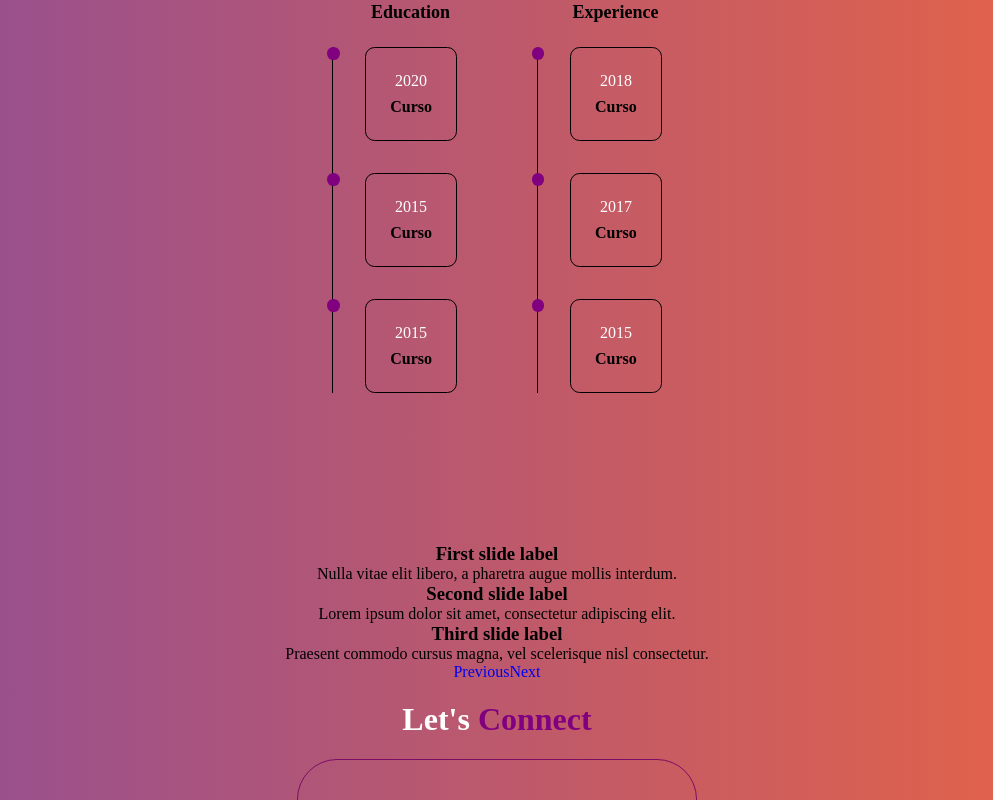
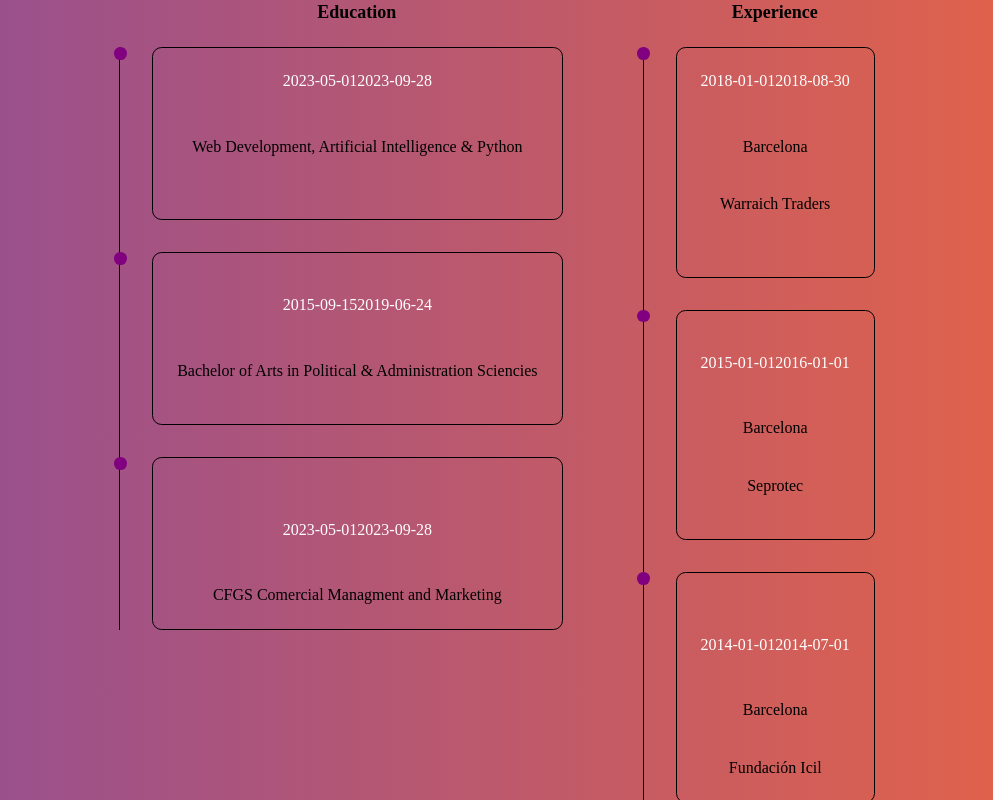
Before and after one commit to Sairazulfiqar/my-portfolio, a React (Create React App) app: page / in a window 1280 px wide. Shown: the part 1340-2140 px from the top of the page, without its empty margins (143-1136 px from the left). Built offline with nearby package versions, Linux system fonts and the light colour scheme.

Commit message:
portfolio

```diff
--- a/src/components/Education.js
+++ b/src/components/Education.js
@@ -1,9 +1,12 @@
-import React from 'react'
+import React, { useState } from 'react';
 import "../App.css";
+import data from "./data.json";
 
-export const Education = () =>{
+export const Education = () => {
+  const [jsonData, setJsonData] = useState(data)
 
   return (
+
     <div className="flex-child4" id="Education">
 
       <div className='education-row'>
@@ -13,22 +16,34 @@ export const Education = () =>{
           <div className='education-box'>
             <div className='education-content'>
               <div className='content'>
-                <div className='year'> 2020 </div>
-                <h3> Curso</h3>
+                <div className='year'> {data.education.map((education) => {
+                  return <option> {education.f_start1}{education.f_end1}</option>
+                })} </div>
+                <h3> {data.education.map((education) => {
+                  return <option>{education.title1}</option>
+                })} </h3>
               </div>
             </div>
 
             <div className='education-content'>
               <div className='content'>
-                <div className='year'> 2015 </div>
-                <h3> Curso</h3>
+                <div className='year'> {data.education.map((education) => {
+                  return <option> {education.f_start2}{education.f_end2}</option>
+                })} </div>
+                <h3> {data.education.map((education) => {
+                  return <option>{education.title2}</option>
+                })}</h3>
               </div>
             </div>
 
             <div className='education-content'>
               <div className='content'>
-                <div className='year'> 2015 </div>
-                <h3> Curso</h3>
+                <div className='year'> {data.education.map((education) => {
+                  return <option> {education.f_start3}{education.f_end3}</option>
+                })} </div>
+                <h3> {data.education.map((education) => {
+                  return <option>{education.title3}</option>
+                })}</h3>
               </div>
             </div>
           </div>
@@ -40,22 +55,43 @@ export const Education = () =>{
           <div className='education-box'>
             <div className='education-content'>
               <div className='content'>
-                <div className='year'> 2018 </div>
-                <h3> Curso</h3>
+                <div className='year'> {data.workexperience.map((workexperience) => {
+                  return <option> {workexperience.f_start1}{workexperience.f_end1}</option>
+                })}   </div>
+                <h3 className='Location'> {data.workexperience.map((workexperience) => {
+                  return <option> {workexperience.location1}</option>
+                })} </h3>
+                <h3> {data.workexperience.map((workexperience) => {
+                  return <option> {workexperience.company1}</option>
+                })} </h3>
               </div>
             </div>
 
             <div className='education-content'>
               <div className='content'>
-                <div className='year'> 2017 </div>
-                <h3> Curso</h3>
+                <div className='year'> {data.workexperience.map((workexperience) => {
+                  return <option> {workexperience.f_start2}{workexperience.f_end2} </option>
+                })}</div>
+                <h3 className='Location'> {data.workexperience.map((workexperience) => {
+                  return <option> {workexperience.location2}</option>
+                })} </h3>
+                <h3> {data.workexperience.map((workexperience) => {
+                  return <option> {workexperience.company2}</option>
+                })}</h3>
               </div>
             </div>
 
             <div className='education-content'>
               <div className='content'>
-                <div className='year'> 2015 </div>
-                <h3> Curso</h3>
+                <div className='year'> {data.workexperience.map((workexperience) => {
+                  return <option> {workexperience.f_start3}{workexperience.f_end3} </option>
+                })} </div>
+                <h3 className='Location'> {data.workexperience.map((workexperience) => {
+                  return <option> {workexperience.location3}</option>
+                })} </h3>
+                <h3> {data.workexperience.map((workexperience) => {
+                  return <option> {workexperience.company3}</option>
+                })}</h3>
               </div>
             </div>
           </div>
--- /dev/null
+++ b/src/components/data.json
@@ -0,0 +1,52 @@
+{
+    "name":"Saira Zulfiqar",
+    "email": "sairazulfiqar@hotmail.com",
+    "education":[
+        {
+            "title1": "Web Development, Artificial Intelligence & Python",
+            "entity": "Fundació Esplai",
+            "f_start1":"2023-05-01",
+            "f_end1":"2023-09-28"
+        },
+        {
+            "title2": "Bachelor of Arts in Political & Administration Sciencies",
+            "entity": "University of Pompeu Fabra",
+            "f_start2":"2015-09-15",
+            "f_end2":"2019-06-24"
+        },
+        {
+            "title3": "CFGS Comercial Managment and Marketing",
+            "entity": "Fundació Esplai",
+            "f_start3":"2023-05-01",
+            "f_end3":"2023-09-28"
+        }
+    ],
+    "workexperience": [
+        {
+            "company1": "Warraich Traders",
+            "location1": "Barcelona",
+            "f_start1": "2018-01-01",
+            "f_end1":"2018-08-30"
+        },
+        {
+            "company2": "Seprotec",
+            "location2": "Barcelona",
+            "f_start2": "2015-01-01",
+            "f_end2":"2016-01-01"
+        },
+        {
+            "company3": "Fundación Icil",
+            "location3": "Barcelona",
+            "f_start3": "2014-01-01",
+            "f_end3":"2014-07-01"
+        }
+    ],
+    "sofskills": [
+        "Teamwork",
+        "Leadership",
+        "Comunication",
+        "Flexibility",
+        "Problem Solving"
+    ]
+
+}
```
Also changed, not shown: src/components/infos.json (deleted, +0 -52 lines), public/manifest.json (deleted).
